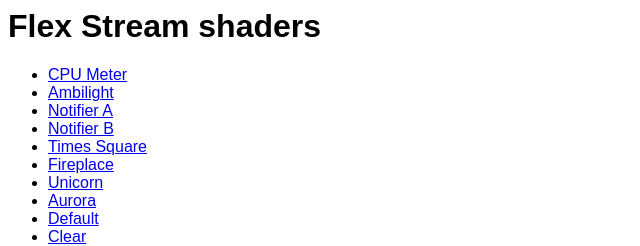
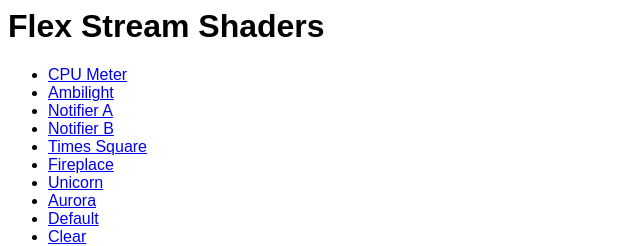
Before and after one commit to arvydas/blinkstick-node, a website: page examples/flex_stream/flex_stream_webserver.html in a window 1280 px wide. Shown: the top 246 px of the page, 0-640 px from the left. Drawn offline with Linux system fonts and the light colour scheme.

Commit message:
Signed-off-by: dcerisano <dcerisano@standard3d.com>

```diff
--- a/examples/flex_stream/flex_stream_webserver.html
+++ b/examples/flex_stream/flex_stream_webserver.html
@@ -5,7 +5,7 @@
 </head>
 <body bgcolor=white>
 	<font face="arial,helvetica">
-		<h1>Flex Stream shaders</h1>
+		<h1>Flex Stream Shaders</h1>
 		<ul>
 			<li><a href="?shader=cpu_meter">CPU Meter</a>
 			<li><a href="?shader=ambilight">Ambilight</a>
```
